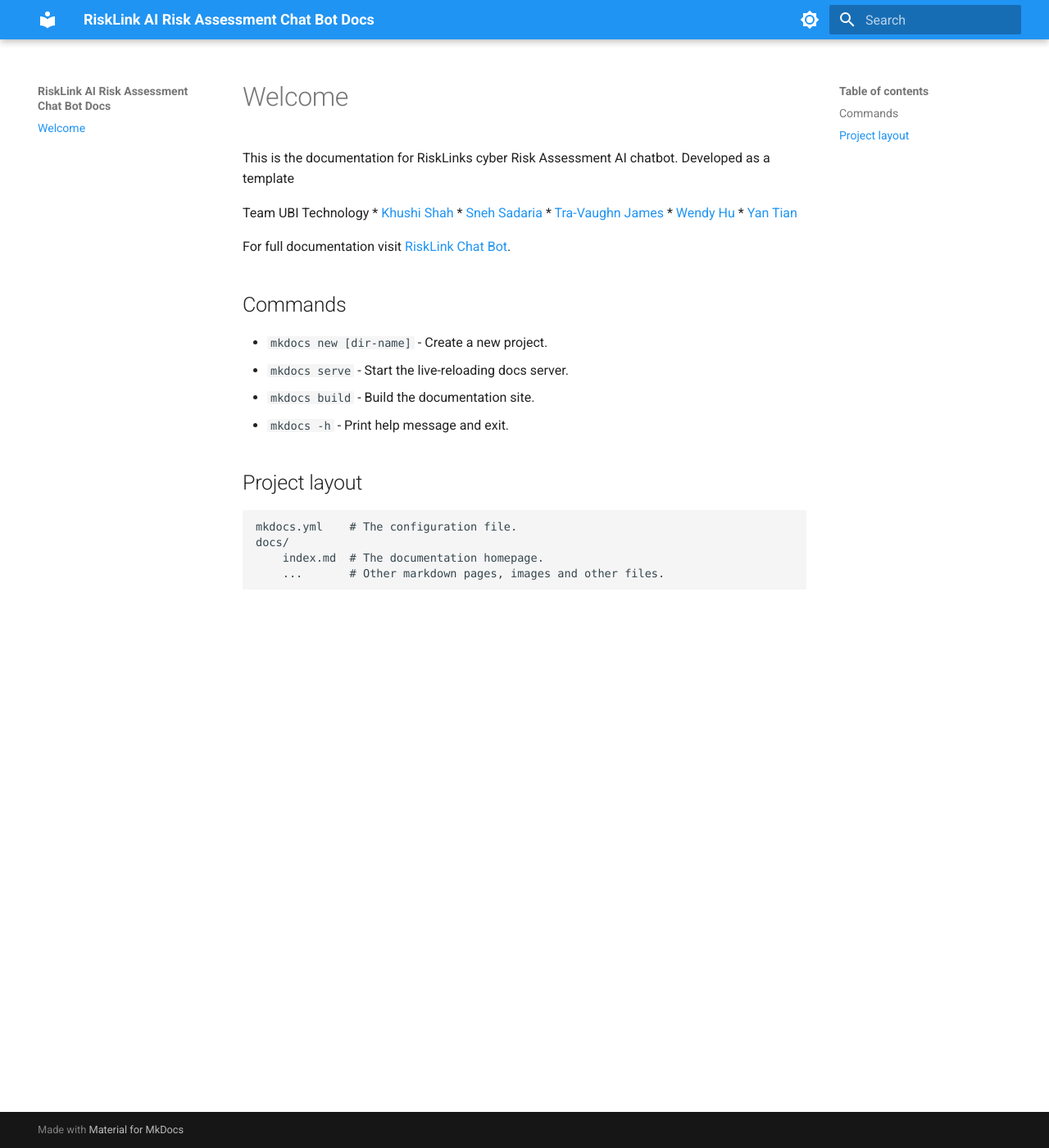
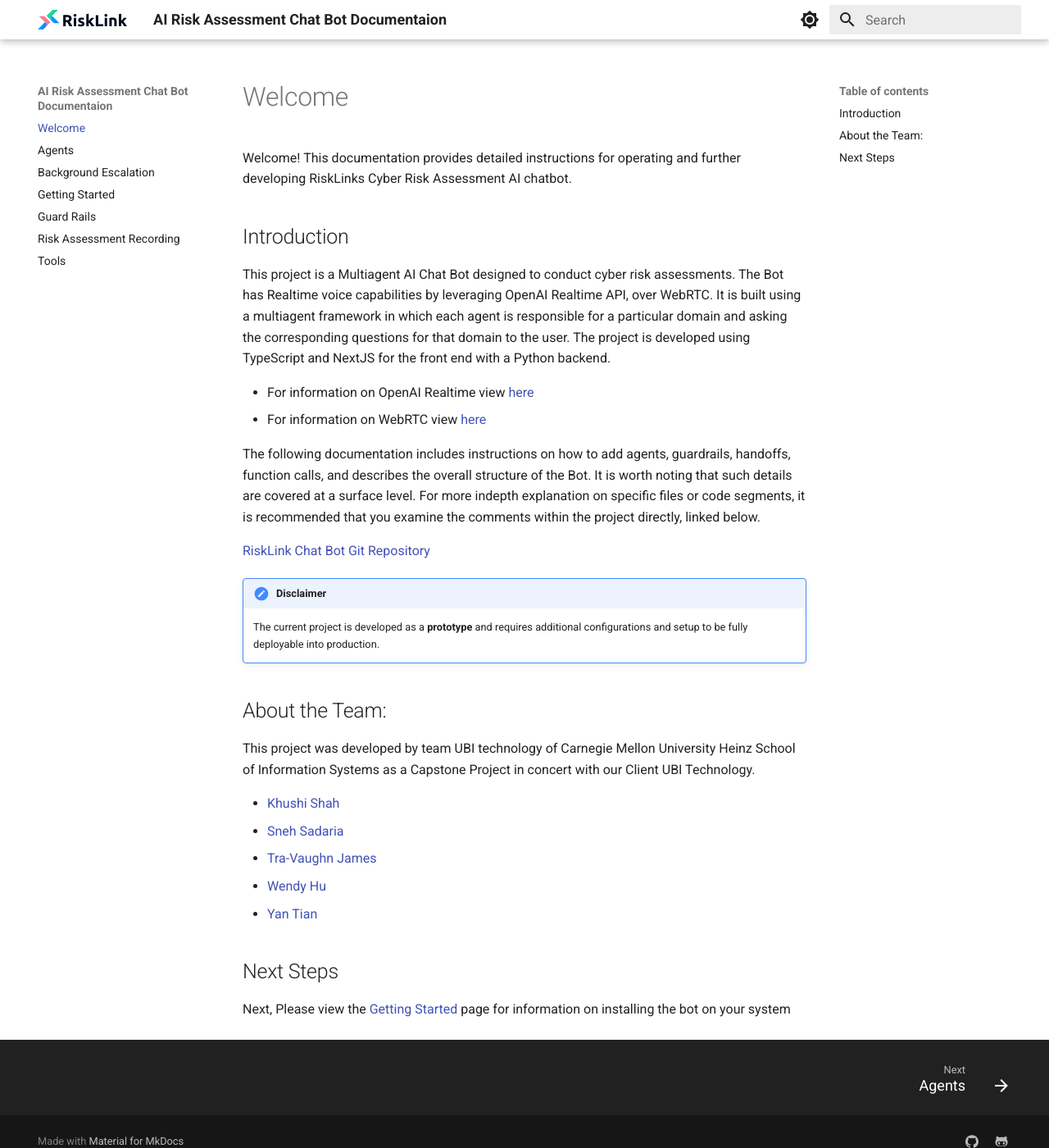
Before and after one commit to TrayJames/RiskLinkDocs, an MkDocs documentation site: the page built from docs/index.md, in a window 1280 px wide and 1400 px high. Shown: the whole window at 82% size. Built offline with MkDocs 1.6.1 and Material for MkDocs 9.7.7, drawn with Linux system fonts in a browser that asks for light colours; some web fonts are replaced.

Commit message:
Current Version

````diff
--- /dev/null
+++ b/docs/Agents.md
@@ -0,0 +1,135 @@
+# Agents
+
+## Overview
+
+This section details agents that already exist in the current infrastructure, aswell as instructions and steps for creating new agents.
+
+## Current Agents
+
+The current implementation of the AI Bot is mainly based upon the Initial Risk Assessement in which only contains Tier 1 questions. Each Tier 1 question is related to a specific domain. As such each Tier 1 domain has a specific agent that is assigned to it.
+
+The complete list of agents are:
+
+
+* Access Control
+* Anti-virus
+* Asset-Management
+* Backups
+* Data Protection Privacy
+* Incident Response
+* System Security
+* Training Awareness
+* Greeting
+
+To Reiterate, each of the above agents are assigned to a particular domain within Tier 1 and will only ask questions related to there domain. For example the Access Control Agent mentioned above will only ask Tier 1 questions in the Access Control domain, the Asset Management Agent will only ask Tier 1 questions in the Asset Management domain and so on.
+
+The greeting agent is the only exception to this. Instead of focusing on a domain it is specifically meant to greet the user and to kick off the assessment.
+
+All the above agents and there configurations can be found in the  `src/app/agentConfigs/initialRiskAssessment` directory
+
+
+## Creating an Agent
+
+### Anatomy of an Agent
+
+All Agents must be defined in the `src/app/agentConfigs/` directory. To add a new agent simply create a new config file in this directory. It is best to name the file something descriptive to its function.
+
+An agent is primarily composed of 5 key values within an object:
+
+
+| Field    | Description |
+| -------- | ------- |
+| Name  | The name of the agent    |
+| publicDescription | A description of a particular agents function and capabilities    |
+| Instructions    | The specific instructions given to an agent to carryout    |
+| Tools    | The various tools a particular agent has access to    |
+| downstreamAgents    |  Other agents that the current agent can handoff/transfer to    |
+
+
+A simple example of creating an agent with this structure can be found in `src/app/agentConfigs/simpleExample.ts` as shown below:
+
+
+```ts title="simpleExample.ts" linenums="1"
+import { AgentConfig } from "@/app/types";
+import { injectTransferTools } from "./utils";
+
+// Define agents
+const haiku: AgentConfig = {
+  name: "haiku",
+  publicDescription: "Agent that writes haikus.", // Context for the agent_transfer tool
+  instructions:
+    "Ask the user for a topic, then reply with a haiku about that topic.",
+  tools: [],
+};
+
+const greeter: AgentConfig = {
+  name: "greeter",
+  publicDescription: "Agent that greets the user.",
+  instructions:
+    "Please greet the user and ask them if they'd like a Haiku. If yes, transfer them to the 'haiku' agent.",
+  tools: [],
+  downstreamAgents: [haiku],
+};
+
+In addition to this Agents can have a predefined state machine
+
+// add the transfer tool to point to downstreamAgents
+const agents = injectTransferTools([greeter, haiku]);
+
+export default agents;
+```
+
+Once you have finished creating your agent you must create an index.ts file. This file agregates all your agents into an agent set, in which can then be accessible via the front end. You can also define your down stream agents here aswell.
+
+
+This can be found in `src/app/agentConfigs/index.ts` of this can be found here:
+
+``` ts title="index.ts"
+import { AllAgentConfigsType } from "@/app/types";
+import frontDeskAuthentication from "./frontDeskAuthentication";
+import customerServiceRetail from "./customerServiceRetail";
+import simpleExample from "./simpleExample";
+import riskAssessment from "./riskAssessment";
+import initialRiskAssessment from "./initialRiskAssessment";
+
+export const allAgentSets: AllAgentConfigsType = {
+  frontDeskAuthentication,
+  riskAssessment,
+  customerServiceRetail,
+  simpleExample,
+  initialRiskAssessment,
+};
+
+export const defaultAgentSetKey = "initialRiskAssessment";
+```
+
+
+### Prompting an Agent
+
+An agents capability and performance is heavily based on how you prompt it. Within this infrastruture much of the functionality is defining through prompting the Agent via its instruction field. Thus it is best to be as descriptive as possible when prompting the AI.
+
+To assist with this we have provided a voice agent metaprompter template for you to build your prompts. This can be found in `src/app/agentConfigs/voiceAgentMetaprompt.txt`. Simply follow the instructions within this file to create your prompt.
+
+### Creating a State Machine
+
+<TO BE FILLED OUT>
+
+### Multi-Agents
+
+To create a MultiAgent infrastructure:
+
+1. Simply package all of your individual agents into a particular directory.
+
+  For an example of this view `src/app/agentConfigs/frontDeskAuthentication`
+
+2. Add an index.ts file within this directory that specifies all the downstream agents
+
+  For an example of this view `src/app/agentConfigs/frontDeskAuthentication/index.ts`
+
+3. Modify the `index.ts` file within /src/app/agentConfigs/index.ts to account for your new multi-agent framework
+
+  For an example of this view `src/app/agentConfigs/index.ts`
+
+## Next Steps
+
+Learn how to add tools to your agents within the [Tools](Tools.md) section.
--- /dev/null
+++ b/docs/GettingStarted.md
@@ -0,0 +1,80 @@
+# Getting Started
+
+## Overview
+
+This section details instructions and the necessary componenents to get the AI Bot up and running on your machine.
+
+## Installation
+
+### Pre-Requisites
+
+Before installing the boton your machine of choice please ensure that following requirements installed:
+
+* Git: [Install here](https://git-scm.com/downloads)
+* Node Package Manager via Node.js: [Install here](https://nodejs.org/en/download)
+* OpenAI API Key: [Get the API Key here](https://platform.openai.com/docs/api-reference/introduction) **You must already have an OpenAI Account**
+
+### Setup
+
+Using the link provided below clone this GitHub Repository to your machine:
+
+[RiskLink Chat Bot Git Repo](https://github.com/sylvexxter/realtime-demo-risklink)
+
+The following commands should all be run in a terminal:
+
+1. Clone the repository by running:
+
+    ```bash title="Clone Bot Repository"
+    git clone https://github.com/sylvexxter/realtime-demo-risklink.git
+    ```
+
+2. Go into the Repo Folder
+
+    ```bash
+    cd realtime-demo-risklink
+    ```
+
+3. Install Node dependencies:
+
+    ```bash
+    npm i
+    ```
+
+4. Set your OpenAI API key as an environment variable:
+
+
+    For information and best Practices from OpenAI for [setting environment variables](https://help.openai.com/en/articles/5112595-best-practices-for-api-key-safety)
+
+    === "Linux/MacOS"
+        ```bash linenums="1"
+        echo "export OPENAI_API_KEY='yourkey'" >> ~/.zshrc
+        source ~/.zshrc
+        echo $OPENAI_API_KEY
+        ```
+
+    === "CMD"
+        ```bash linenums="1"
+        setx OPENAI_API_KEY "<yourkey>"
+        echo %OPENAI_API_KEY%
+        ```
+
+5. Start Server in development mode:
+
+    ```bash
+    npm run dev
+    ```
+
+6. Open up a browser and go to:
+
+    ```bash
+    http://localhost:3000/
+    ```
+
+7. You will be greeted by a screen similar to what is shown below:
+
+    ![Risk Bot Home](assets/RiskBotHome.png)
+
+
+## Next Steps
+
+Learn how to create a new agent by viewing the [Agents](Agents.md) section or understand how to extract the Risk Assessment report by viewing the [Risk Assessment Recording Section](RiskAssesmentRecording.md).
--- a/docs/index.md
+++ b/docs/index.md
@@ -1,12 +1,29 @@
 # Welcome
 
-This is the documentation for  RiskLinks cyber Risk Assessment AI chatbot. Developed as a template
+Welcome! This documentation provides detailed instructions for operating and further developing RiskLinks Cyber Risk Assessment AI chatbot.
+
+## Introduction
+This project is a Multiagent AI Chat Bot designed to conduct cyber risk assessments. The Bot has Realtime voice capabilities by leveraging OpenAI Realtime API, over WebRTC. It is built using a multiagent framework in which each agent is responsible for a particular domain and asking the corresponding questions for that domain to the user. The project is developed using TypeScript and NextJS for the front end with a Python backend.
+
+- For information on OpenAI Realtime view [here](https://platform.openai.com/docs/guides/realtime)
+- For information on WebRTC view [here](https://webrtc.org/)
+
+
+The following documentation includes instructions on how to add agents, guardrails, handoffs, function calls, and describes the overall structure of the Bot. It is worth noting that such details are covered at a surface level. For more indepth explanation on specific files or code segments, it is recommended that you examine the comments within the project directly, linked below.
+
+[RiskLink Chat Bot Git Repository](https://github.com/sylvexxter/realtime-demo-risklink)
+
+
+!!! note "Disclaimer"
+
+    The current project is developed as a **prototype** and requires additional configurations and setup to be fully deployable into production.
 
 
 
+## About the Team:
 
+This project was developed by team UBI technology of Carnegie Mellon University Heinz School of Information Systems as a Capstone Project in concert with our Client UBI Technology.
 
-Team UBI Technology
 * [Khushi Shah](mailto:khushims@andrew.cmu.edu)
 * [Sneh Sadaria](mailto:ssadaria@andrew.cmu.edu)
 * [Tra-Vaughn James](mailto:tjames@andrew.cmu.edu)
@@ -14,18 +31,6 @@
 * [Yan Tian](mailto:yantian@andrew.cmu.edu)
 
 
-For full documentation visit [RiskLink Chat Bot](https://github.com/sylvexxter/realtime-demo-risklink).
+## Next Steps
 
-## Commands
-
-* `mkdocs new [dir-name]` - Create a new project.
-* `mkdocs serve` - Start the live-reloading docs server.
-* `mkdocs build` - Build the documentation site.
-* `mkdocs -h` - Print help message and exit.
-
-## Project layout
-
-    mkdocs.yml    # The configuration file.
-    docs/
-        index.md  # The documentation homepage.
-        ...       # Other markdown pages, images and other files.
+Next, Please view the [Getting Started](GettingStarted.md) page for information on installing the bot on your system
--- a/mkdocs.yml
+++ b/mkdocs.yml
@@ -1,17 +1,23 @@
-site_name: RiskLink AI Risk Assessment Chat Bot Docs
+site_name: AI Risk Assessment Chat Bot Documentaion
 site_url: https://sitename.example
 theme:
   name: material
+  features:
+    - content.code.copy
+    - search.suggest
+    - navigation.footer
   font:
     code: Red Hat Mono
+  logo: assets/risklink_logo.svg
+  favicon: assets/risklink_favicon.png
   palette:
     # Palette toggle for light mode
     - scheme: default
       toggle:
         icon: material/brightness-7
         name: Switch to dark mode
-      primary: blue
-      accent: light green
+      primary: white
+      accent: light blue
 
     # Palette toggle for dark mode
     - scheme: slate
@@ -20,3 +26,24 @@
         name: Switch to light mode
       primary: blue
       accent: pink
+markdown_extensions:
+  - pymdownx.highlight:
+      anchor_linenums: true
+      line_spans: __span
+      pygments_lang_class: true
+  - admonition
+  - pymdownx.details
+  - pymdownx.inlinehilite
+  - pymdownx.snippets
+  - pymdownx.superfences
+  - pymdownx.tabbed:
+      alternate_style: true
+plugins:
+  - search
+
+extra:
+  social:
+    - icon: simple/github
+      link: https://github.com/sylvexxter/realtime-demo-risklink
+    - icon: fontawesome/brands/github-alt
+      link: https://trayjames.github.io/RiskLinkDocs/
````
Also changed, not shown: README.md (+33 -0 lines), docs/BackgroundEscalation.md (added, +9 -0 lines), docs/GuardRails.md (added, +14 -0 lines), docs/RiskAssesmentRecording.md (added, +5 -0 lines), docs/Tools.md (added, +15 -0 lines), docs/assets/RiskBotHome.png (added), docs/assets/risklink_favicon.png (added), docs/assets/risklink_logo.svg (added).
